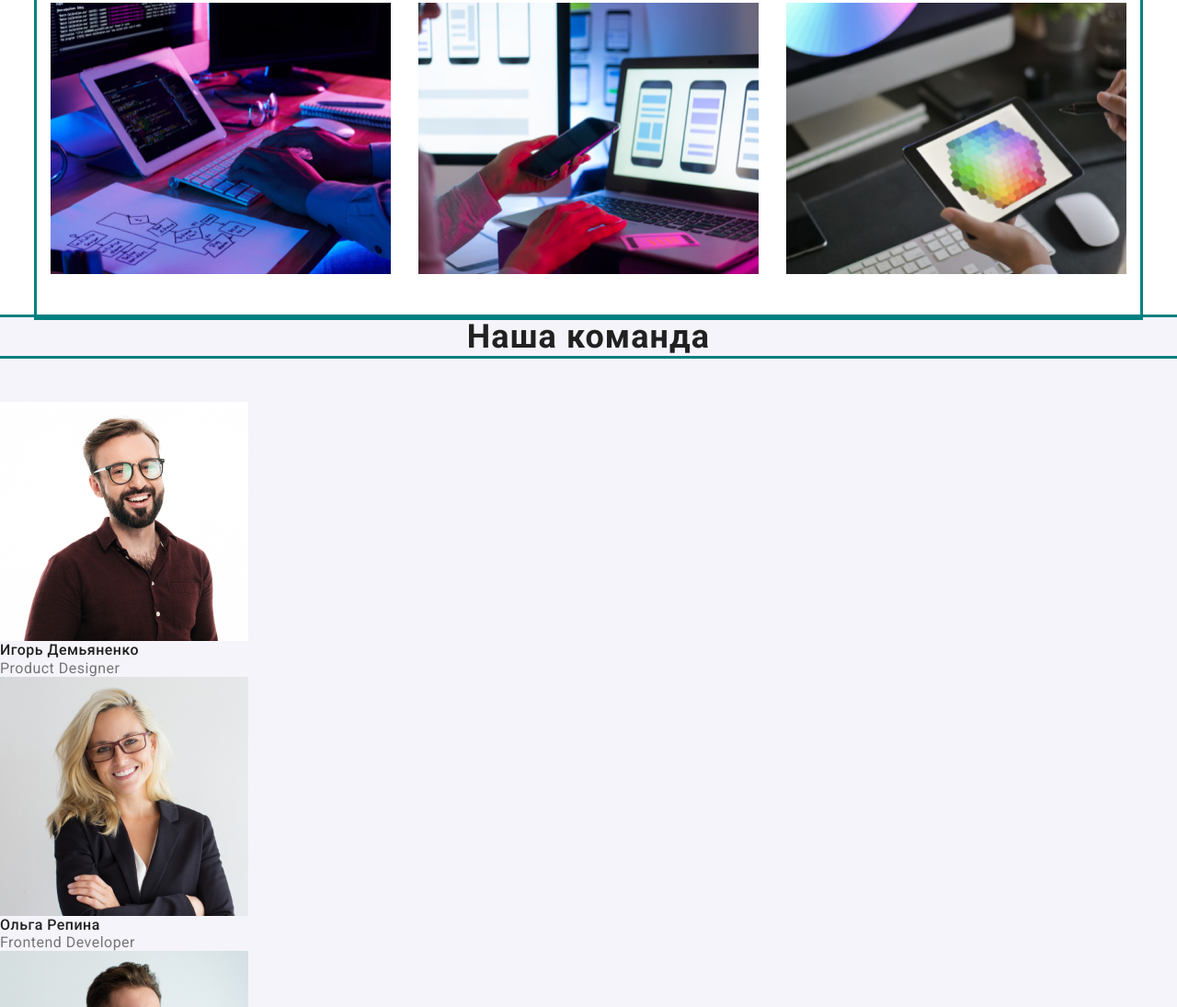
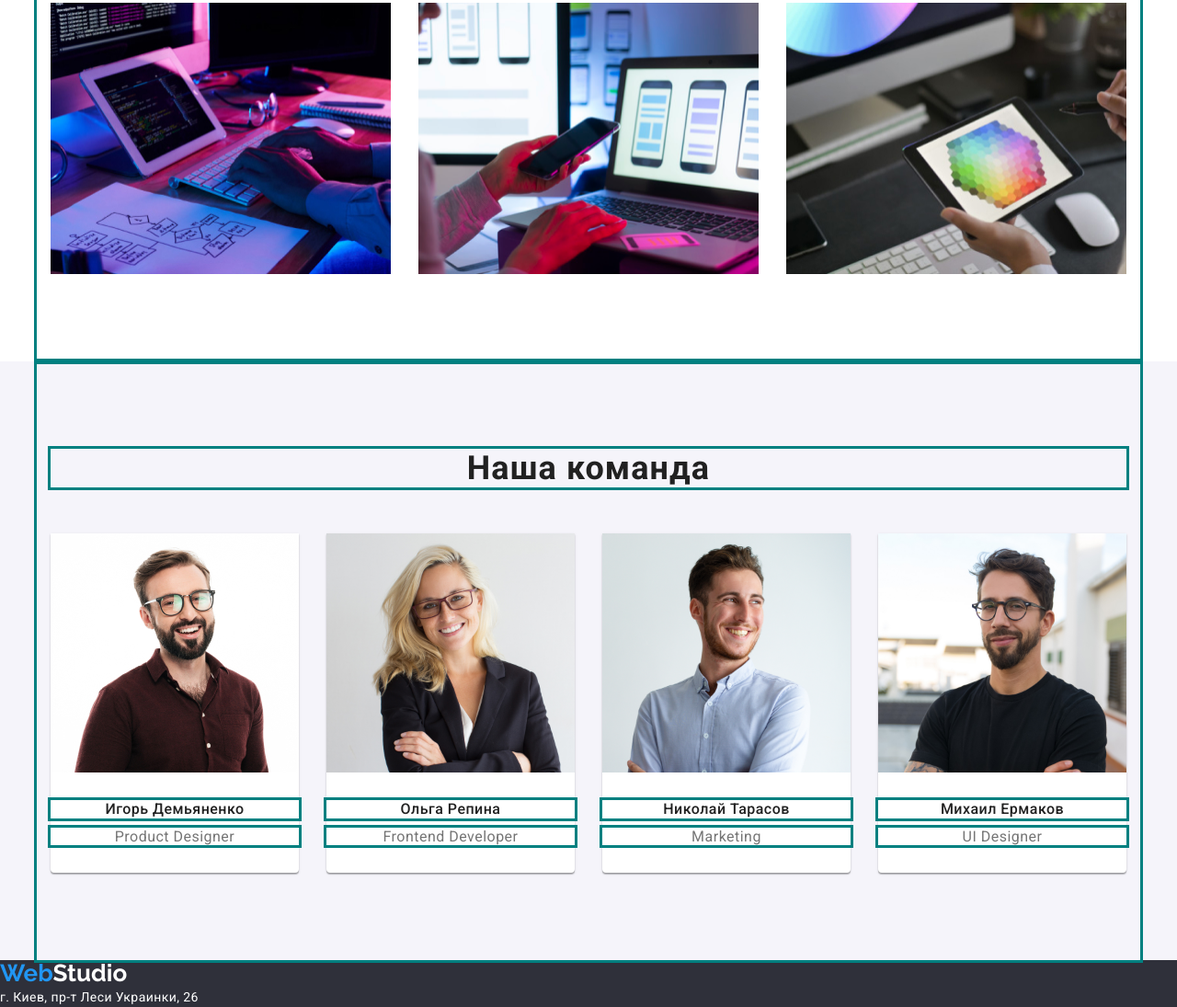
Before and after one commit to juliedevdes/goit-markup-hw-03, a plain HTML site: page index.html in a window 1280 px wide. Shown: the part 1054-2149 px from the top of the page at 92% size. Drawn offline with nearby package versions, Linux system fonts and the light colour scheme.

Commit message:
Team section is done

```diff
--- a/css/styles.css
+++ b/css/styles.css
@@ -192,6 +192,7 @@
                 margin-top: 47px;
                 padding-top: 47px;
                 padding-bottom: 47px;
+                outline: solid teal;
             }
 
             .feature-item:not(:last-child) {
@@ -218,7 +219,7 @@
             .wedo-section {
                 outline: solid teal;
                 padding-top: 47px;
-            padding-bottom: 47px;
+                padding-bottom: 95px;
             }
 
             .headline-section {
@@ -238,8 +239,25 @@
             }
             /* --- team--- */
 
+            .team-section {
+                background-color: var(--background-color-soft-gray);
+            }
+
             .team {
-            background-color: var(--background-color-soft-gray);
+                outline: solid teal;
+                padding-top: 95px;
+                padding-bottom: 95px;
+            }
+
+            .team-list {
+                display: flex;
+                justify-content: space-between;
+            }
+
+            .card {
+                background: var(--white-font);
+                box-shadow: 0px 1px 3px rgba(0, 0, 0, 0.12), 0px 1px 1px rgba(0, 0, 0, 0.14), 0px 2px 1px rgba(0, 0, 0, 0.2);
+                border-radius: 0px 0px 4px 4px;
             }
 
             .card-header {
@@ -247,6 +265,11 @@
                 font-size: 16px;
                 line-height: 1.19;
                 letter-spacing: 0.03em;
+                display: flex;
+                justify-content: center;
+                margin-top: 30px;
+                margin-bottom: 10px;
+                outline: solid teal;
             }
 
             .card-text {
@@ -254,6 +277,10 @@
                 line-height: 1.19;
                 letter-spacing: 0.03em;
                 color: var(--second-color);
+                display: flex;
+                justify-content: center;
+                margin-bottom: 30px;
+                outline: solid teal;
             }
             /* --- footer --- */
 
--- a/index.html
+++ b/index.html
@@ -83,10 +83,11 @@
             </div>
 
         </section>
-        <section class="team">
+        <section class="team-section">
             <!--TEAM-->
+            <div class=" team container">
                 <h2 class="headline-section">Наша команда</h2>
-            <ul class="list">
+                <ul class="team-list list">
                     <li class="card">
                         <img src="./images/people/igor.jpg" alt="игорь в очках с бородой улыбается" width="270" height="260">
                         <h3 class="card-header">Игорь Демьяненко</h3>
@@ -109,6 +110,8 @@
                         <p class="card-text" lang="en">UI Designer</p>
                     </li>
                 </ul>
+            </div>
+
         </section>
     </main>
     <footer class="footer">
```
Lines whose indentation alone changed are shown as unchanged.
